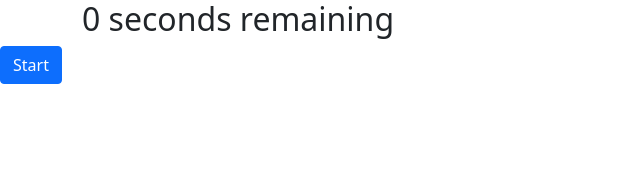
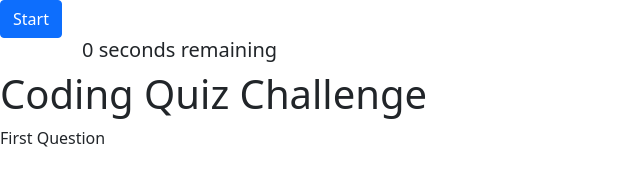
Before and after one commit to Xr7TSi/Code-Quiz, a plain HTML site: page index.html in a window 1280 px wide. Both pictures are taken after a click on the element "Start". Shown: the whole page, without its empty margins (0-640 px from the left). Drawn offline with nearby package versions, Linux system fonts and the light colour scheme.

Commit message:
Adding placeholder question until questions array is constructed.

```diff
--- a/assets/js/script.js
+++ b/assets/js/script.js
@@ -1,11 +1,12 @@
 // variables
 var startButton = document.querySelector(".startButton");
-// var question =
+
 // var answer =
 var userAnswer = document.querySelector("userAnswer");
 var userInitials = document.querySelector("userInitials");
 // var userScore =
-var timer = document.getElementById("timer")
+var timer = document.getElementById("timer");
+var question = document.getElementById("questionBox");
 var timeLeft;
 
 
@@ -17,20 +18,29 @@ var timeLeft;
 
 
 // event listeners
-document.getElementById("startButton").addEventListener("click", countdown);
+document.getElementById("startButton").addEventListener("click", startGame);
 
 
+function startGame() {
+countdown();
+showQuestion();
+}
 
 
 function countdown() {
     var timeLeft = 20;
     var timeInterval = setInterval(function () {
       if (timeLeft > 0) {
-        timer.textContent = timeLeft + ' seconds remaining';
+        timer.textContent = timeLeft + " seconds remaining";
         timeLeft--;
       } else {
-        timer.textContent = timeLeft + ' seconds remaining';
+        timer.textContent = timeLeft + " seconds remaining";
         clearInterval(timeInterval);
       }
     }, 100);
   }
+
+  function showQuestion()  {
+
+         question.textContent = "First Question";
+  }
--- a/index.html
+++ b/index.html
@@ -16,14 +16,20 @@
 
     <body>
 
-        <div class="container">
-             <h2 id="timer"></h2>
-        </div>
-
-
         <div id="startButton">
             <button class="btn btn-primary" type="submit">Start</button>
         </div>
+
+        <div class="container">
+             <h5 id="timer"></h5>
+        </div>
+
+        <h1>Coding Quiz Challenge</h1>
+
+        <div id="questionBox"></div>
+
+
+
 
 
         <script src="assets\js\script.js" async defer></script>
```
